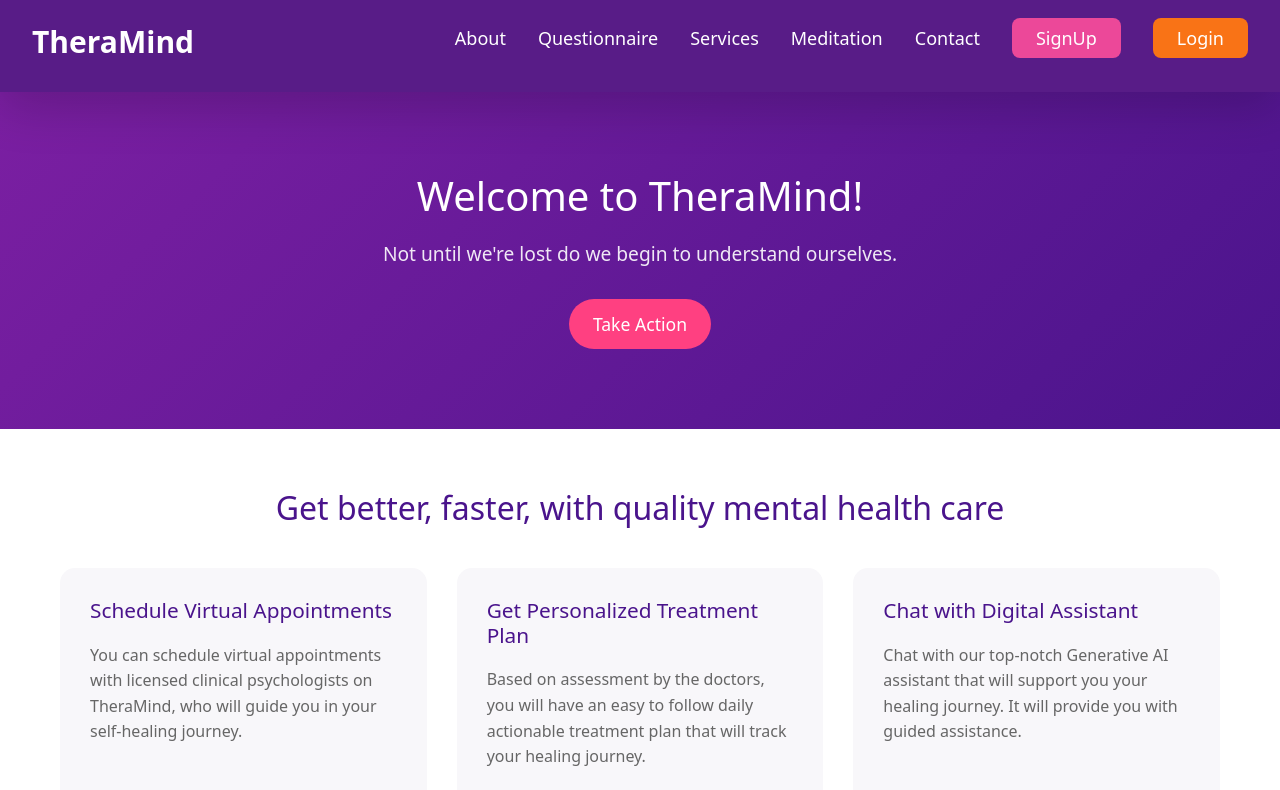
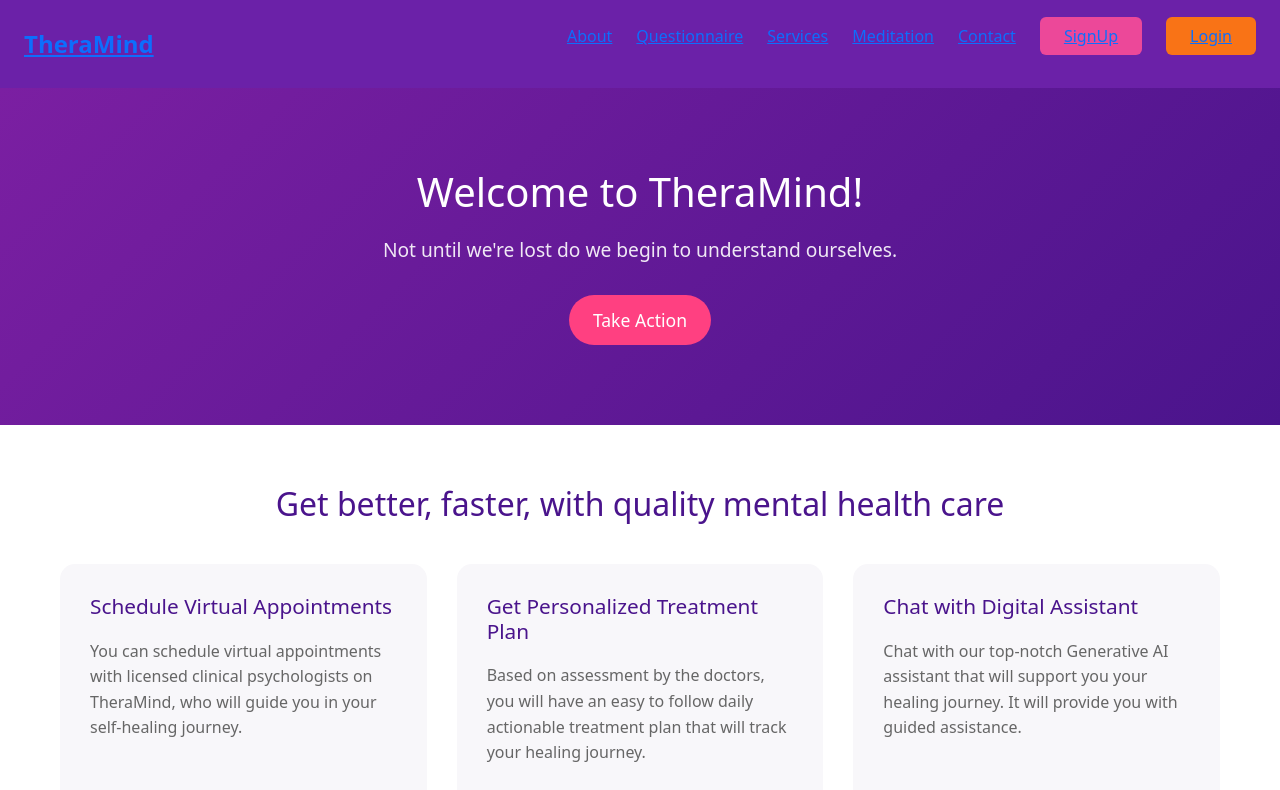
Before and after one commit to poetabdullah/theramind, a React (Create React App) app: page / in a window 1280 px wide. Shown: the top 790 px of the page. Built offline with nearby package versions, Linux system fonts and the light colour scheme.

Commit message:
back to the old messy navbar

```diff
--- a/package.json
+++ b/package.json
@@ -8,6 +8,7 @@
     "cra-template": "1.2.0",
     "firebase": "^11.2.0",
     "framer-motion": "^12.0.1",
+    "lucide-react": "^0.474.0",
     "react": "^18.2.0",
     "react-dom": "^18.2.0",
     "react-router-dom": "^6.28.2",
--- a/src/components/Navbar.js
+++ b/src/components/Navbar.js
@@ -2,62 +2,40 @@ import React from "react";
 import { Link } from "react-router-dom";
 
 const Navbar = () => (
-  <nav className="flex justify-between items-center bg-purple-900 text-white py-4 px-8 shadow-lg sticky top-0 z-50">
-    {/* Brand Logo */}
-    <div className="text-3xl font-extrabold cursor-pointer -mt-2">
-      <Link
-        to="/"
-        className="text-white hover:text-orange-400 transition-colors duration-300 no-underline"
-      >
-        TheraMind
-      </Link>
+  <nav className="flex justify-between items-center bg-purple-800 text-white py-4 px-6 sticky top-0 z-50">
+    <div className="text-2xl font-bold cursor-pointer hover:text-orange-500">
+      <Link to="/">TheraMind</Link>
     </div>
-    {/* Navigation Links */}
-    <ul className="flex items-center gap-8 text-lg font-medium">
+    <ul className="flex gap-6">
       <li>
-        <Link
-          to="/#about"
-          className="text-white no-underline hover:text-orange-400 transition-colors duration-300"
-        >
+        <Link to="/#about" className="hover:text-orange-500">
           About
         </Link>
       </li>
       <li>
-        <Link
-          to="/Questionnaire"
-          className="text-white no-underline hover:text-orange-400 transition-colors duration-300"
-        >
+        <Link to="/Questionnaire" className="hover:text-orange-500">
           Questionnaire
         </Link>
       </li>
       <li>
-        <Link
-          to="/#services"
-          className="text-white no-underline hover:text-orange-400 transition-colors duration-300"
-        >
+        <Link to="/#services" className="hover:text-orange-500">
           Services
         </Link>
       </li>
       <li>
-        <Link
-          to="/meditation"
-          className="text-white no-underline hover:text-orange-400 transition-colors duration-300"
-        >
+        <Link to="/meditation" className="hover:text-orange-500">
           Meditation
         </Link>
       </li>
       <li>
-        <Link
-          to="/#contact"
-          className="text-white no-underline hover:text-orange-400 transition-colors duration-300"
-        >
+        <Link to="/#contact" className="hover:text-orange-500">
           Contact
         </Link>
       </li>
       <li>
         <Link
           to="/signup"
-          className="bg-pink-500 px-4 py-2 rounded-lg text-white font-medium hover:bg-orange-400 transition-all duration-300 no-underline"
+          className="bg-pink-500 px-4 py-2 rounded-md hover:bg-orange-400"
         >
           SignUp
         </Link>
@@ -65,7 +43,7 @@ const Navbar = () => (
       <li>
         <Link
           to="/login"
-          className="bg-orange-500 px-4 py-2 rounded-lg text-white font-medium hover:bg-purple-700 transition-all duration-300 no-underline"
+          className="bg-orange-500 px-4 py-2 rounded-md hover:bg-purple-700"
         >
           Login
         </Link>
--- a/tailwind.config.js
+++ b/tailwind.config.js
@@ -1,13 +1,8 @@
+/** @type {import('tailwindcss').Config} */
 module.exports = {
-  purge: ["./src/**/*.{js,jsx,ts,tsx}", "./public/index.html"],
-  darkMode: false, // or 'media' or 'class'
+  content: ["./src/**/*.{js,jsx,ts,tsx}"],
   theme: {
     extend: {},
   },
-  variants: {
-    extend: {
-      textColor: ["hover", "focus"],
-    },
-  },
   plugins: [],
 };
```
Also changed, not shown: 1 other file (tests, documents, lock files or other folders).
